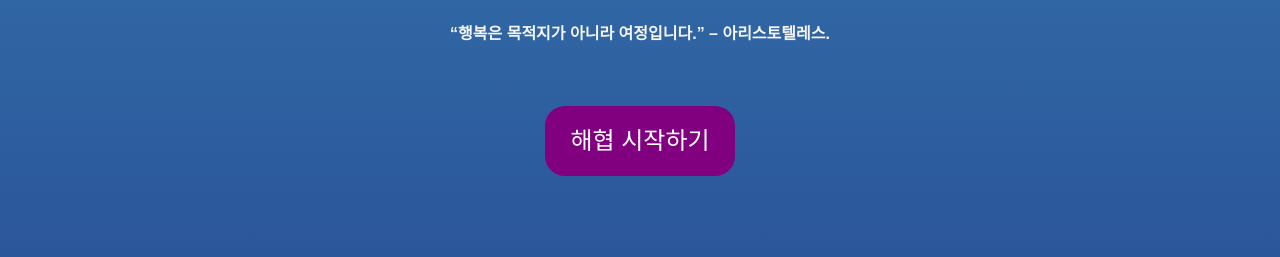
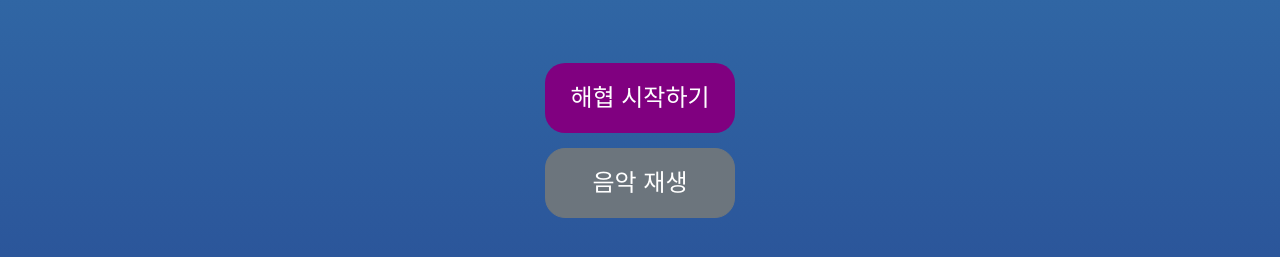
Before and after one commit to jinbepirate/haehyup-front, a React (Vite) app: page / in a window 1280 px wide. Shown: the part 481-738 px from the top of the page. Built offline with nearby package versions, Linux system fonts and the light colour scheme; a web font is replaced by a local one.

Commit message:
feat: music playing 기능 추가

```diff
--- a/src/routes/page.jsx
+++ b/src/routes/page.jsx
@@ -1,8 +1,9 @@
-import { useState, useEffect } from "react";
+import { useState, useEffect, useRef } from "react";
 import { Link } from "react-router-dom";
 import Button from "react-bootstrap/Button";
 import { CSSTransition } from "react-transition-group";
 import "./MainPage.css";
+import sampleAudio from "../bgm/rain.mp3";
 
 export default function MainPage() {
   //API 를 사용해서 변경할 수도 있음.
@@ -16,7 +17,8 @@ export default function MainPage() {
   ];
 
   const [currentQuote, setCurrentQuote] = useState(quotes[0]);
-
+  const audioRef = useRef(null);
+  const [isAudioPlaying, setIsAudioPlaying] = useState(false);
   useEffect(() => {
     const intervalId = setInterval(() => {
       const randomIndex = Math.floor(Math.random() * quotes.length);
@@ -25,6 +27,13 @@ export default function MainPage() {
 
     return () => clearInterval(intervalId); // 컴포넌트 언마운트 시 타이머 해제
   }, []);
+
+  const handleAudioPlay = () => {
+    if (audioRef.current) {
+      audioRef.current.play();
+      setIsAudioPlaying(true);
+    }
+  };
 
   return (
     <CSSTransition in={true} appear={true} timeout={800} classNames="fade">
@@ -68,10 +77,16 @@ export default function MainPage() {
             <Button as={Link} to="/signin" variant="flat" size="xxl">
               해협 시작하기
             </Button>
+            {!isAudioPlaying && (
+              <Button variant="flat" size="xxl" onClick={handleAudioPlay}>
+                음악 재생
+              </Button>
+            )}
           </div>
           <div className="wave"></div>
           <div className="wave -three"></div>
           <div className="wave -two"></div>
+          <audio ref={audioRef} src={sampleAudio} loop />
         </div>
       </div>
     </CSSTransition>
```
Also changed, not shown: 1 other file (tests, documents, lock files or other folders).
